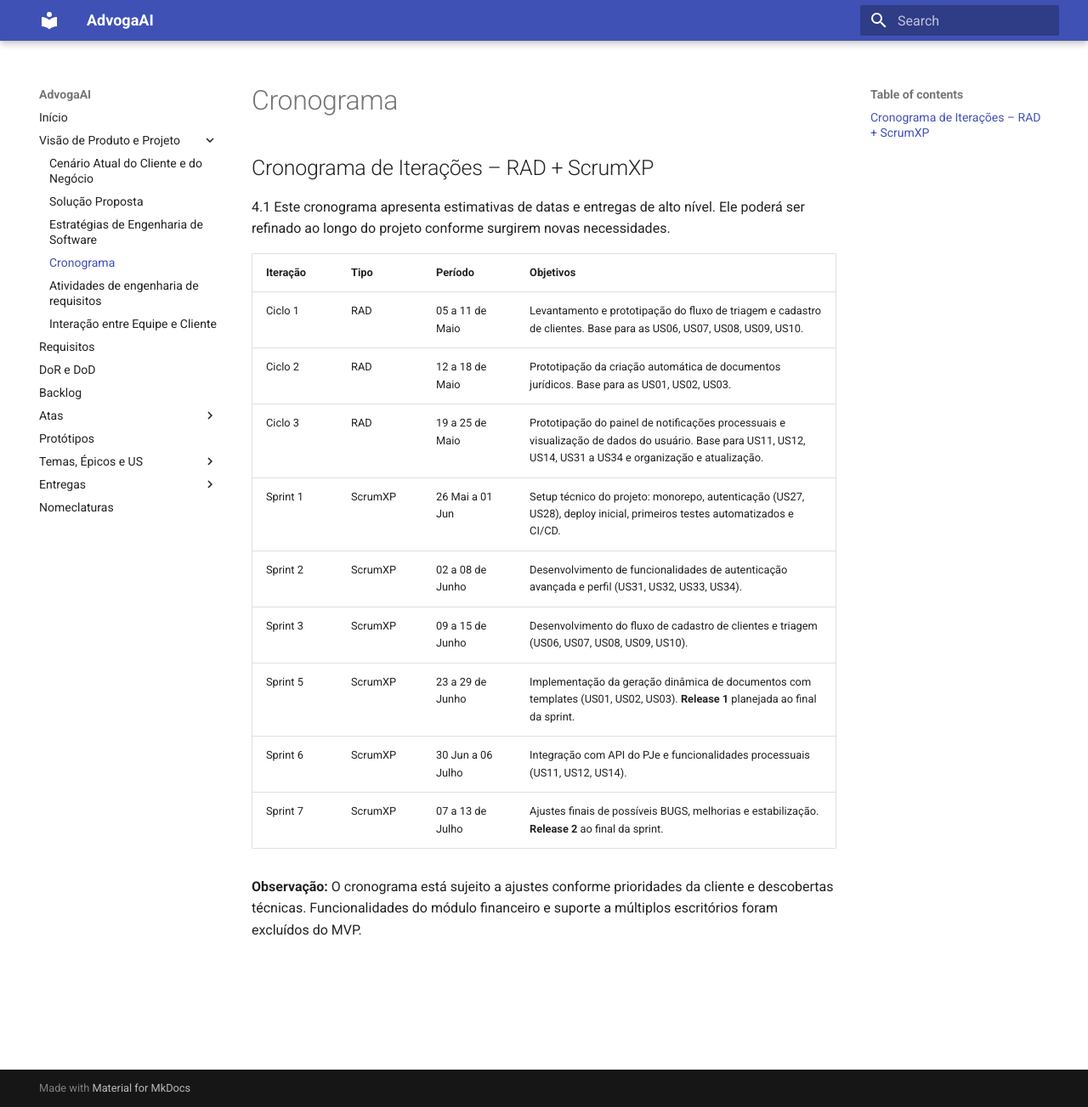
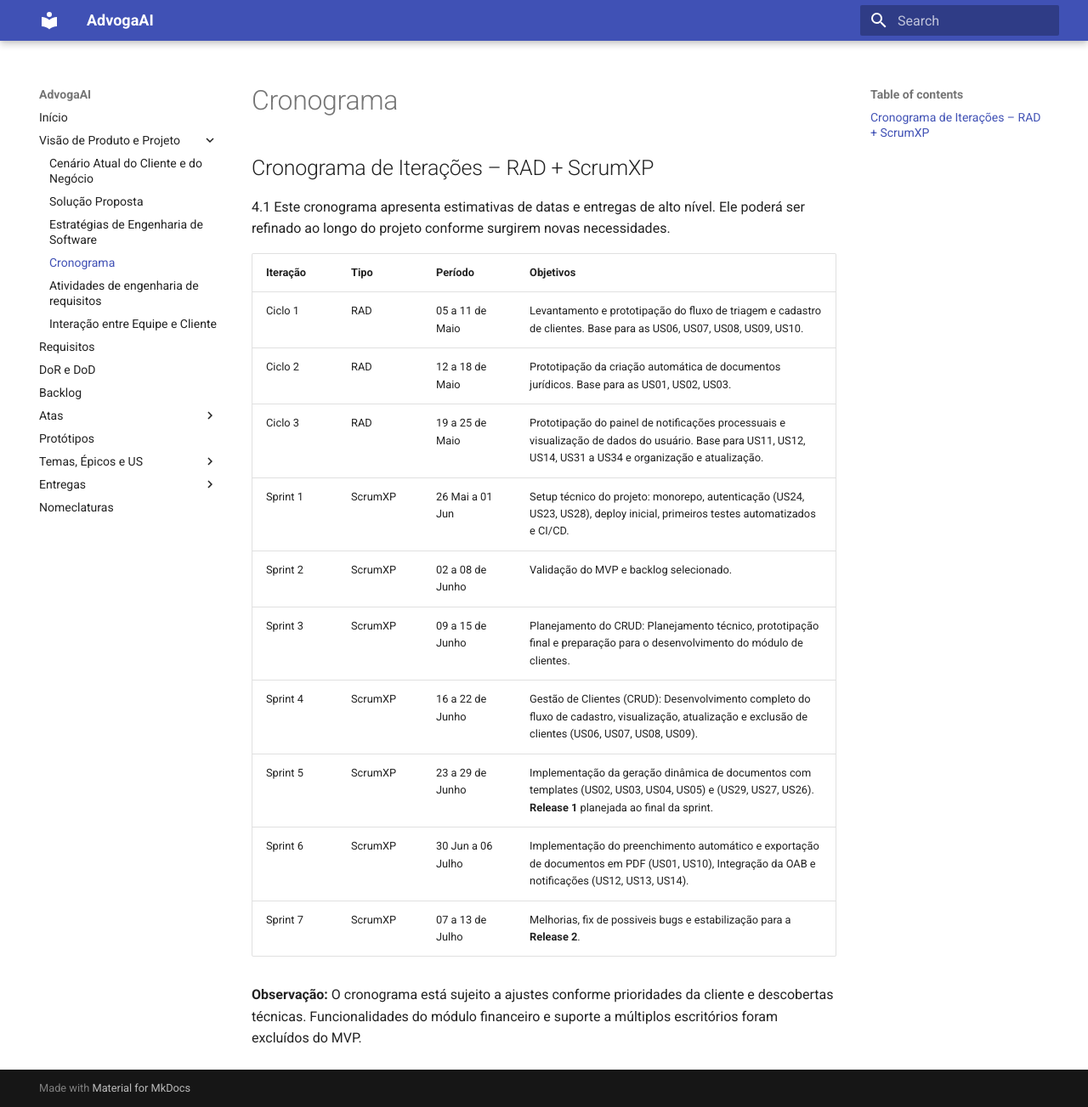
Before and after one commit to mdsreq-fga-unb/2025.1-T01-AdvogaAI, an MkDocs documentation site: the page built from docs/cronograma.md, in a window 1280 px wide and 1303 px high. Shown: the whole window at 85% size. Built offline with MkDocs 1.6.1 and Material for MkDocs 9.7.7, drawn with Linux system fonts in a browser that asks for light colours.

Commit message:
Update cronograma.md

```diff
--- a/docs/cronograma.md
+++ b/docs/cronograma.md
@@ -7,11 +7,12 @@
 | Ciclo 1  | RAD     | 05 a 11 de Maio   | Levantamento e prototipação do fluxo de triagem e cadastro de clientes. Base para as US06, US07, US08, US09, US10.                                          |
 | Ciclo 2  | RAD     | 12 a 18 de Maio   | Prototipação da criação automática de documentos jurídicos. Base para as US01, US02, US03.                                                                  |
 | Ciclo 3  | RAD     | 19 a 25 de Maio   | Prototipação do painel de notificações processuais e visualização de dados do usuário. Base para US11, US12, US14, US31 a US34 e organização e atualização. |
-| Sprint 1 | ScrumXP | 26 Mai a 01 Jun   | Setup técnico do projeto: monorepo, autenticação (US27, US28), deploy inicial, primeiros testes automatizados e CI/CD.                                      |
-| Sprint 2 | ScrumXP | 02 a 08 de Junho  | Desenvolvimento de funcionalidades de autenticação avançada e perfil (US31, US32, US33, US34).                                                      |
-| Sprint 3 | ScrumXP | 09 a 15 de Junho  | Desenvolvimento do fluxo de cadastro de clientes e triagem (US06, US07, US08, US09, US10).
-| Sprint 5 | ScrumXP | 23 a 29 de Junho  | Implementação da geração dinâmica de documentos com templates (US01, US02, US03). **Release 1** planejada ao final da sprint.|
-| Sprint 6 | ScrumXP | 30 Jun a 06 Julho | Integração com API do PJe e funcionalidades processuais (US11, US12, US14).                                                    |
-| Sprint 7 | ScrumXP | 07 a 13 de Julho  | Ajustes finais de possíveis BUGS, melhorias e estabilização. **Release 2** ao final da sprint.                                                              |
+| Sprint 1 | ScrumXP | 26 Mai a 01 Jun   | Setup técnico do projeto: monorepo, autenticação (US24, US23, US28), deploy inicial, primeiros testes automatizados e CI/CD.                                      |
+| Sprint 2 | ScrumXP | 02 a 08 de Junho  | Validação do MVP e backlog selecionado.                                                      |
+| Sprint 3 | ScrumXP | 09 a 15 de Junho  | Planejamento do CRUD: Planejamento técnico, prototipação final e preparação para o desenvolvimento do módulo de clientes.
+| Sprint 4 | ScrumXP | 16 a 22 de Junho  | Gestão de Clientes (CRUD): Desenvolvimento completo do fluxo de cadastro, visualização, atualização e exclusão de clientes (US06, US07, US08, US09).|
+| Sprint 5 | ScrumXP | 23 a 29 de Junho  | Implementação da geração dinâmica de documentos com templates (US02, US03, US04, US05) e (US29, US27, US26). **Release 1** planejada ao final da sprint.|
+| Sprint 6 | ScrumXP | 30 Jun a 06 Julho | Implementação do preenchimento automático e exportação de documentos em PDF (US01, US10), Integração da OAB e notificações (US12, US13, US14).|
+| Sprint 7 | ScrumXP | 07 a 13 de Julho  | Melhorias, fix de possiveis bugs e estabilização para a **Release 2**.                                                        |
 
 **Observação:** O cronograma está sujeito a ajustes conforme prioridades da cliente e descobertas técnicas. Funcionalidades do módulo financeiro e suporte a múltiplos escritórios foram excluídos do MVP.
```
